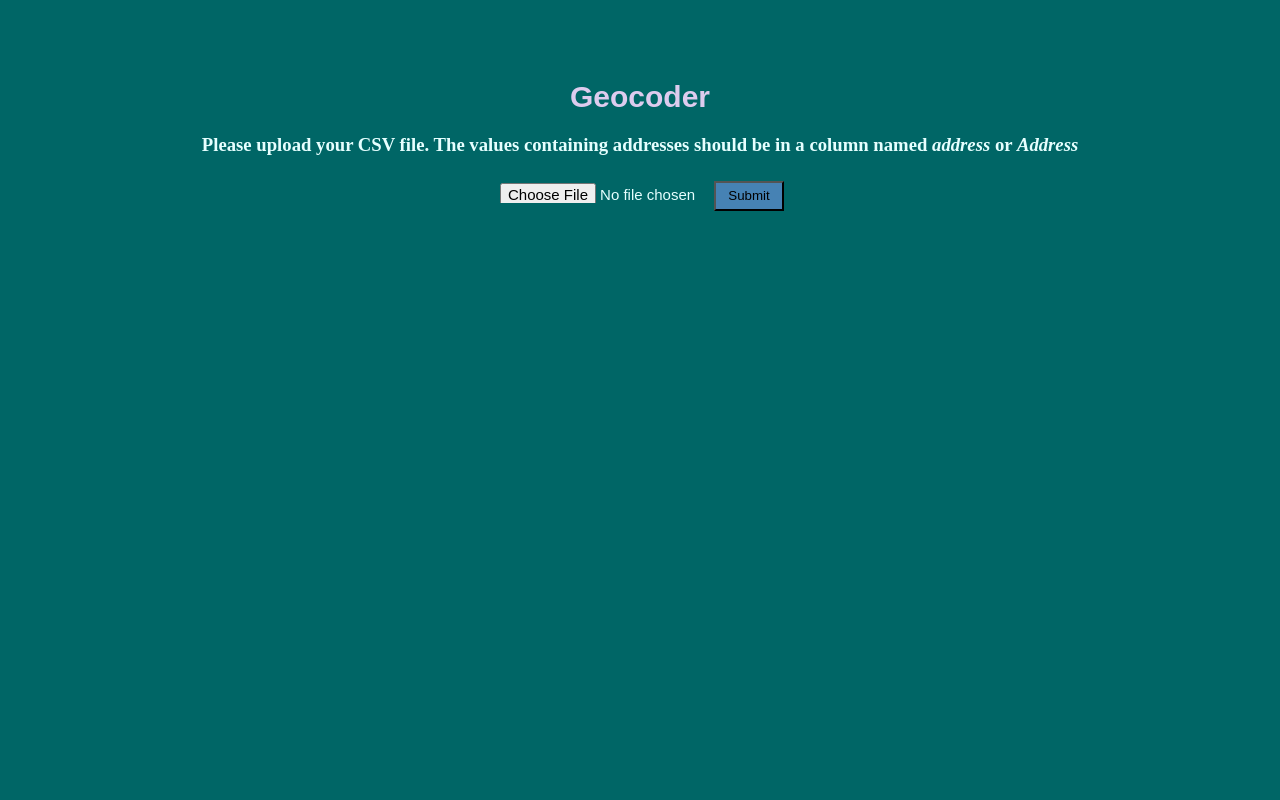
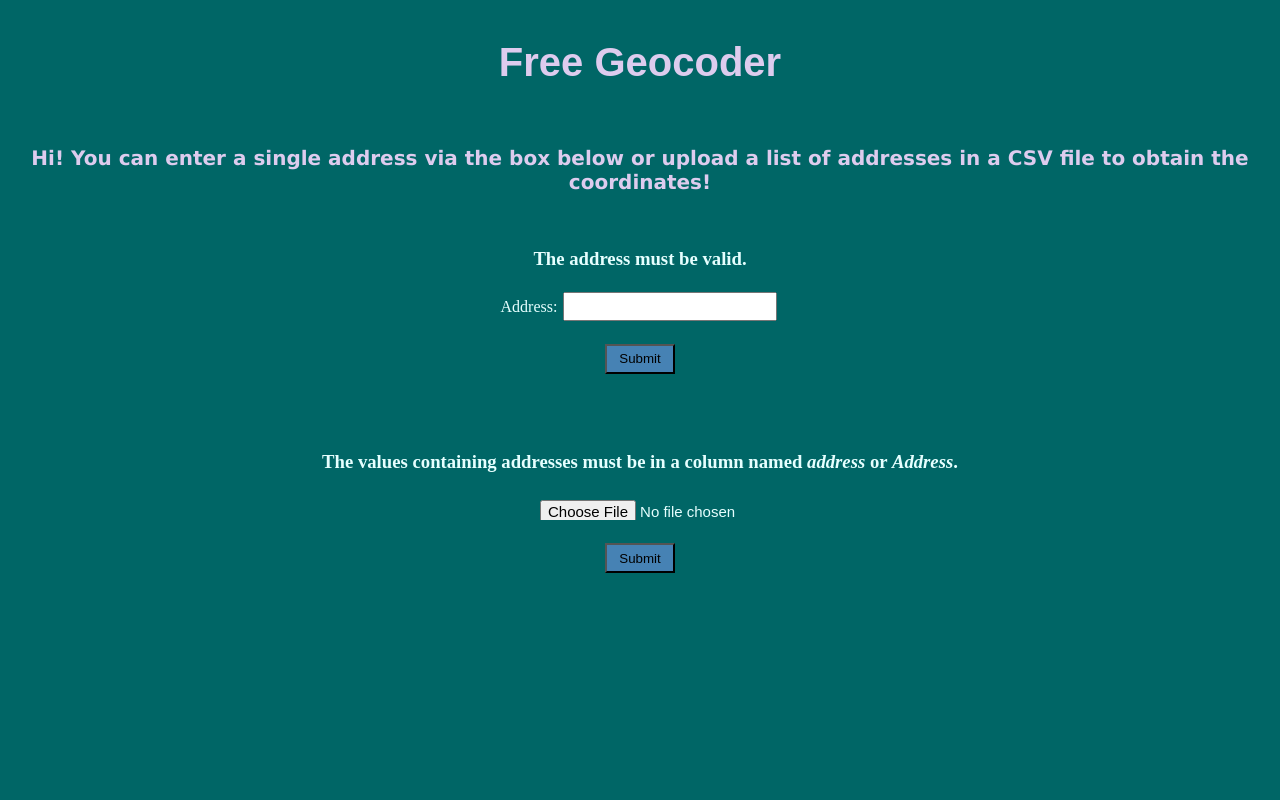
Before and after one commit to russ3llwong/geocoder-service, a Flask app: page / in a window 1280 px wide. Run offline with Flask 2, Linux system fonts and the light colour scheme.

Commit message:
Added single address option

```diff
--- a/app.py
+++ b/app.py
@@ -8,6 +8,19 @@ app = Flask(__name__)
 @app.route("/")
 def home():
     return render_template("home.html")
+
+@app.route("/submit", methods=['POST'])
+def submit():
+
+    try:
+        gc = ArcGIS(scheme='http')
+        addr = request.form['address']
+        coordinates = gc.geocode(addr, exactly_one=True)[1]
+        return render_template("home.html", coordinates = coordinates)
+
+    except Exception as e:
+        return render_template("home.html", coordinates = "Invalid address")
+
 
 @app.route('/submit-csv', methods=['POST'])
 def submit_csv():
--- a/static/main.css
+++ b/static/main.css
@@ -19,9 +19,15 @@ html, body {
 
   .container h1 {
     font-family: Arial, sans-serif;
-    font-size: 30px;
+    font-size: 40px;
     color: #DDCCEE;
-    margin-top: 80px;
+    margin-top: 40px;
+  }
+
+  .container h2 {
+      font-family: Verdana, sans-serif;
+      font-size: 20px;
+      color: #DDCCEE;
   }
 
   .container button {
--- a/templates/home.html
+++ b/templates/home.html
@@ -6,10 +6,21 @@
 </head>
   <body>
     <div class="container">
-      <h1> Geocoder</h1>
-      <h3>Please upload your CSV file. The values containing addresses should be in a column named <em>address</em> or <em>Address</em></h3>
+      <h1>Free Geocoder</h1><br>
+      <h2>Hi! You can enter a single address via the box below or upload a list of addresses in a CSV file to obtain the coordinates!</h2><br>
+      <h3>The address must be valid.</h3>
+      <form action="{{url_for('submit')}}" method="POST">
+        <label for="address">Address:</label>
+        <input type="text" id="address" name="address"><br><br>
+        <button type="submit">Submit</button>
+      </form>
+      <div class="output">
+          {{coordinates|safe}}
+      </div>
+      <br><br>
+      <h3>The values containing addresses must be in a column named <em>address</em> or <em>Address</em>.</h3>
         <form action="{{url_for('submit_csv')}}" method="POST" enctype="multipart/form-data">
-          <input type="file" accept=".csv" name="file" />
+          <input type="file" accept=".csv" name="file" /><br><br>
           <button type="submit"> Submit </button>
         </form>
       <div class="output">
```
